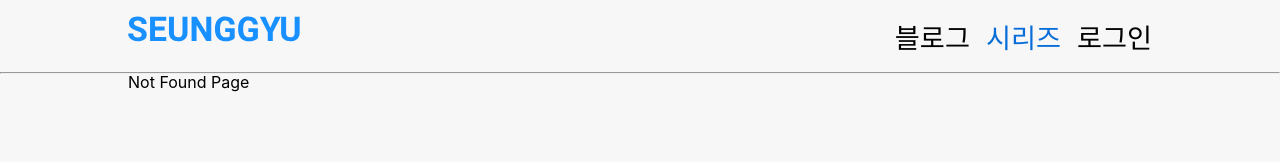
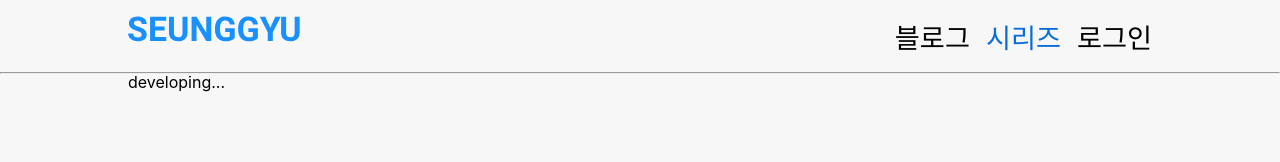
Before and after one commit to CodeSoom/project-react-6-KIMSEUNGGYU, a React app: page /series in a window 1280 px wide. Before the commit this address had no page. Shown: the top 162 px of the page. Built offline with nearby package versions, Linux system fonts and the light colour scheme.

Commit message:
[refactor] 오타 수정 및 시리즈 화면 임시 페이지 전환

```diff
--- a/src/App.jsx
+++ b/src/App.jsx
@@ -4,7 +4,7 @@ import { Routes, Route } from 'react-router-dom';
 
 import Header from '@components/Header';
 
-import HomePage from '@pages/HomPage';
+import HomePage from '@pages/HomePage';
 import NotFoundPage from '@pages/NotFoundPage';
 
 export default function App() {
@@ -14,6 +14,7 @@ export default function App() {
       <Divider />
       <Routes>
         <Route path="/" element={<HomePage />} />
+        <Route path="/series" element={<div>developing...</div>} />
         <Route path="*" element={<NotFoundPage />} />
       </Routes>
     </Container>
```
Also changed, not shown: src/pages/HomePage.jsx (renamed from src/pages/HomPage.jsx), 1 other file (tests, documents, lock files or other folders).
